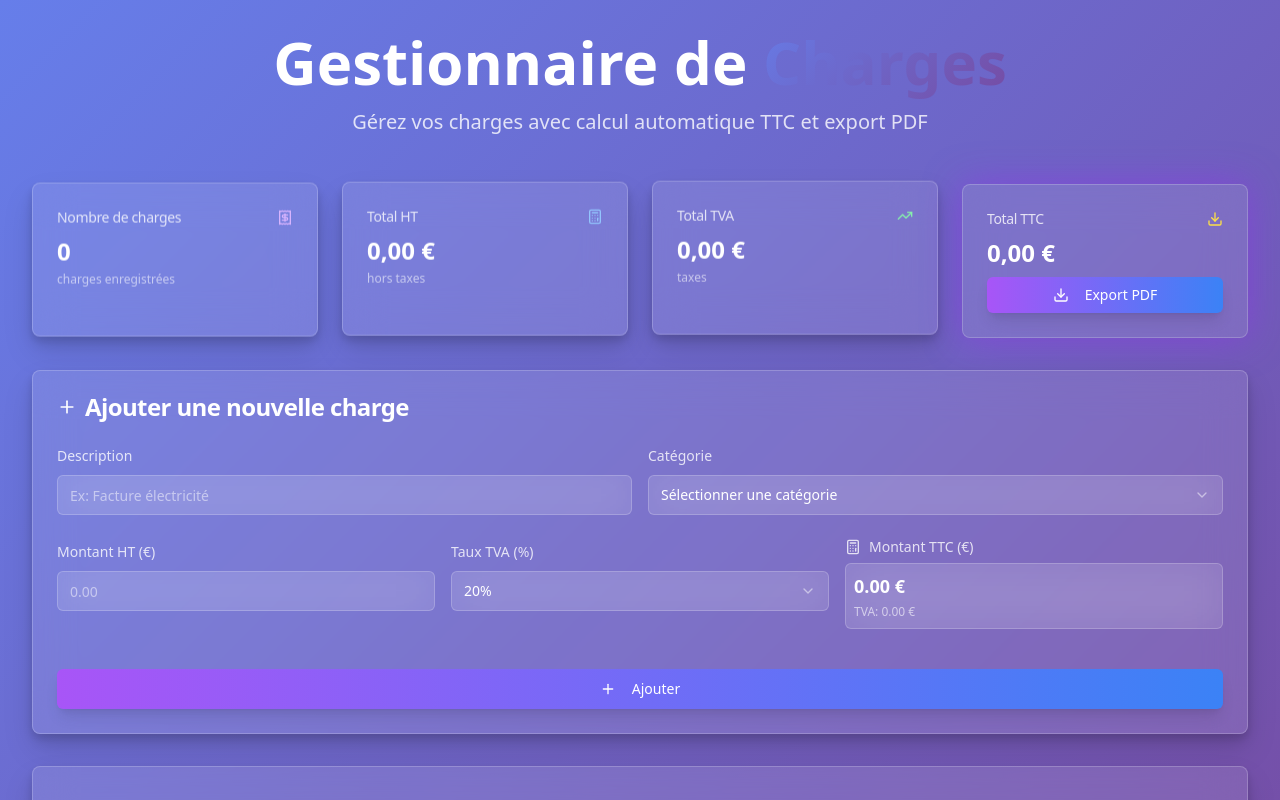
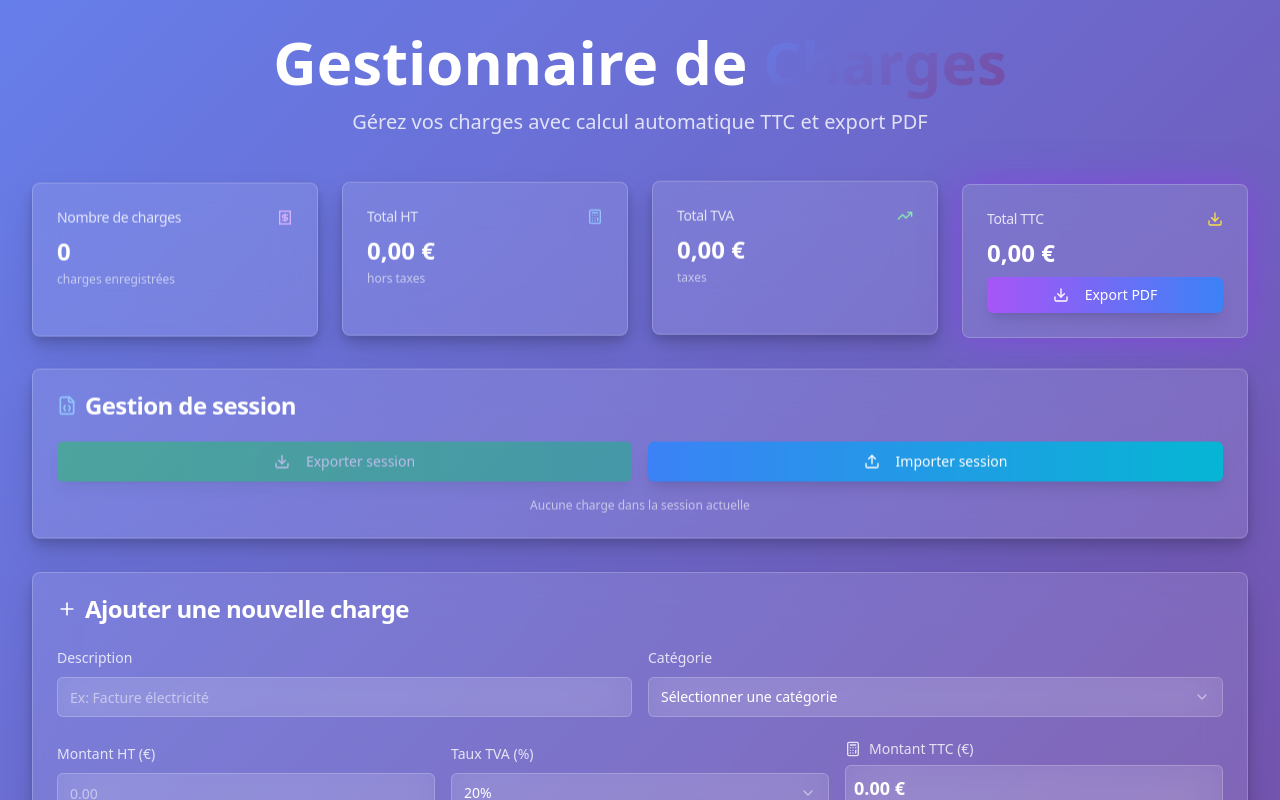
Before and after one commit to DIGITALPROSPECTIVE/charge-3d-wow, a React (Vite) app: page / in a window 1280 px wide. Shown: the top 800 px of the page. Built offline with nearby package versions, Linux system fonts and the light colour scheme.

Commit message:
Add session save/load functionality
Implement JSON-based session saving and loading, allowing users to save their current session data and load it later.

```diff
--- a/src/components/ChargeManager.tsx
+++ b/src/components/ChargeManager.tsx
@@ -5,6 +5,7 @@ import { calculateSummary } from '../utils/chargeUtils';
 import ChargeForm from './ChargeForm';
 import ChargeList from './ChargeList';
 import ChargeSummary from './ChargeSummary';
+import SessionManager from './SessionManager';
 import { useToast } from '@/hooks/use-toast';
 
 const ChargeManager: React.FC = () => {
@@ -69,6 +70,11 @@ const ChargeManager: React.FC = () => {
     setEditingCharge(null);
   };
 
+  const handleImportCharges = (importedCharges: Charge[]) => {
+    setCharges(importedCharges);
+    setEditingCharge(null);
+  };
+
   const summary = calculateSummary(charges);
 
   return (
@@ -87,6 +93,9 @@ const ChargeManager: React.FC = () => {
 
         {/* Résumé des charges */}
         <ChargeSummary summary={summary} charges={charges} />
+
+        {/* Gestion de session */}
+        <SessionManager charges={charges} onImportCharges={handleImportCharges} />
 
         {/* Formulaire d'ajout/modification */}
         <ChargeForm
--- /dev/null
+++ b/src/components/SessionManager.tsx
@@ -0,0 +1,156 @@
+
+import React, { useRef } from 'react';
+import { Button } from '@/components/ui/button';
+import { Card, CardContent, CardHeader, CardTitle } from '@/components/ui/card';
+import { Download, Upload, FileJson } from 'lucide-react';
+import { Charge } from '../types/charge';
+import { useToast } from '@/hooks/use-toast';
+
+interface SessionManagerProps {
+  charges: Charge[];
+  onImportCharges: (charges: Charge[]) => void;
+}
+
+const SessionManager: React.FC<SessionManagerProps> = ({ charges, onImportCharges }) => {
+  const fileInputRef = useRef<HTMLInputElement>(null);
+  const { toast } = useToast();
+
+  const handleExportSession = () => {
+    try {
+      const sessionData = {
+        version: '1.0',
+        exportDate: new Date().toISOString(),
+        charges: charges
+      };
+
+      const dataStr = JSON.stringify(sessionData, null, 2);
+      const dataBlob = new Blob([dataStr], { type: 'application/json' });
+
+      const url = URL.createObjectURL(dataBlob);
+      const link = document.createElement('a');
+      link.href = url;
+      link.download = `charges_session_${new Date().toISOString().split('T')[0]}.json`;
+      document.body.appendChild(link);
+      link.click();
+      document.body.removeChild(link);
+      URL.revokeObjectURL(url);
+
+      toast({
+        title: "Session exportée",
+        description: "Votre session a été sauvegardée en JSON avec succès.",
+      });
+    } catch (error) {
+      console.error('Erreur lors de l\'export:', error);
+      toast({
+        title: "Erreur d'export",
+        description: "Une erreur est survenue lors de la sauvegarde.",
+        variant: "destructive"
+      });
+    }
+  };
+
+  const handleImportSession = (event: React.ChangeEvent<HTMLInputElement>) => {
+    const file = event.target.files?.[0];
+    if (!file) return;
+
+    if (file.type !== 'application/json') {
+      toast({
+        title: "Format invalide",
+        description: "Veuillez sélectionner un fichier JSON valide.",
+        variant: "destructive"
+      });
+      return;
+    }
+
+    const reader = new FileReader();
+    reader.onload = (e) => {
+      try {
+        const content = e.target?.result as string;
+        const sessionData = JSON.parse(content);
+
+        if (!sessionData.charges || !Array.isArray(sessionData.charges)) {
+          throw new Error('Format de session invalide');
+        }
+
+        // Validation et conversion des dates
+        const validCharges: Charge[] = sessionData.charges.map((charge: any) => ({
+          ...charge,
+          dateCreation: new Date(charge.dateCreation)
+        }));
+
+        onImportCharges(validCharges);
+
+        toast({
+          title: "Session importée",
+          description: `${validCharges.length} charges ont été restaurées avec succès.`,
+        });
+
+        // Reset du input file
+        if (fileInputRef.current) {
+          fileInputRef.current.value = '';
+        }
+      } catch (error) {
+        console.error('Erreur lors de l\'import:', error);
+        toast({
+          title: "Erreur d'import",
+          description: "Le fichier JSON n'est pas valide ou est corrompu.",
+          variant: "destructive"
+        });
+      }
+    };
+
+    reader.readAsText(file);
+  };
+
+  const triggerFileInput = () => {
+    fileInputRef.current?.click();
+  };
+
+  return (
+    <Card className="glass-card card-3d shadow-3d border-0 animate-float">
+      <CardHeader>
+        <CardTitle className="text-white flex items-center gap-2">
+          <FileJson className="h-5 w-5 text-blue-300" />
+          Gestion de session
+        </CardTitle>
+      </CardHeader>
+      <CardContent className="space-y-4">
+        <div className="grid grid-cols-1 md:grid-cols-2 gap-4">
+          <Button
+            onClick={handleExportSession}
+            className="w-full bg-gradient-to-r from-green-500 to-emerald-500 hover:from-green-600 hover:to-emerald-600 text-white border-0 shadow-lg hover:shadow-xl transform hover:scale-105 transition-all duration-200"
+            disabled={charges.length === 0}
+          >
+            <Download className="w-4 h-4 mr-2" />
+            Exporter session
+          </Button>
+
+          <Button
+            onClick={triggerFileInput}
+            className="w-full bg-gradient-to-r from-blue-500 to-cyan-500 hover:from-blue-600 hover:to-cyan-600 text-white border-0 shadow-lg hover:shadow-xl transform hover:scale-105 transition-all duration-200"
+          >
+            <Upload className="w-4 h-4 mr-2" />
+            Importer session
+          </Button>
+        </div>
+
+        <input
+          ref={fileInputRef}
+          type="file"
+          accept=".json"
+          onChange={handleImportSession}
+          className="hidden"
+        />
+
+        <p className="text-xs text-white/60 text-center">
+          {charges.length > 0 ?
+            `Session actuelle: ${charges.length} charge(s)` :
+            'Aucune charge dans la session actuelle'
+          }
+        </p>
+      </CardContent>
+    </Card>
+  );
+};
+
+export default SessionManager;
```
